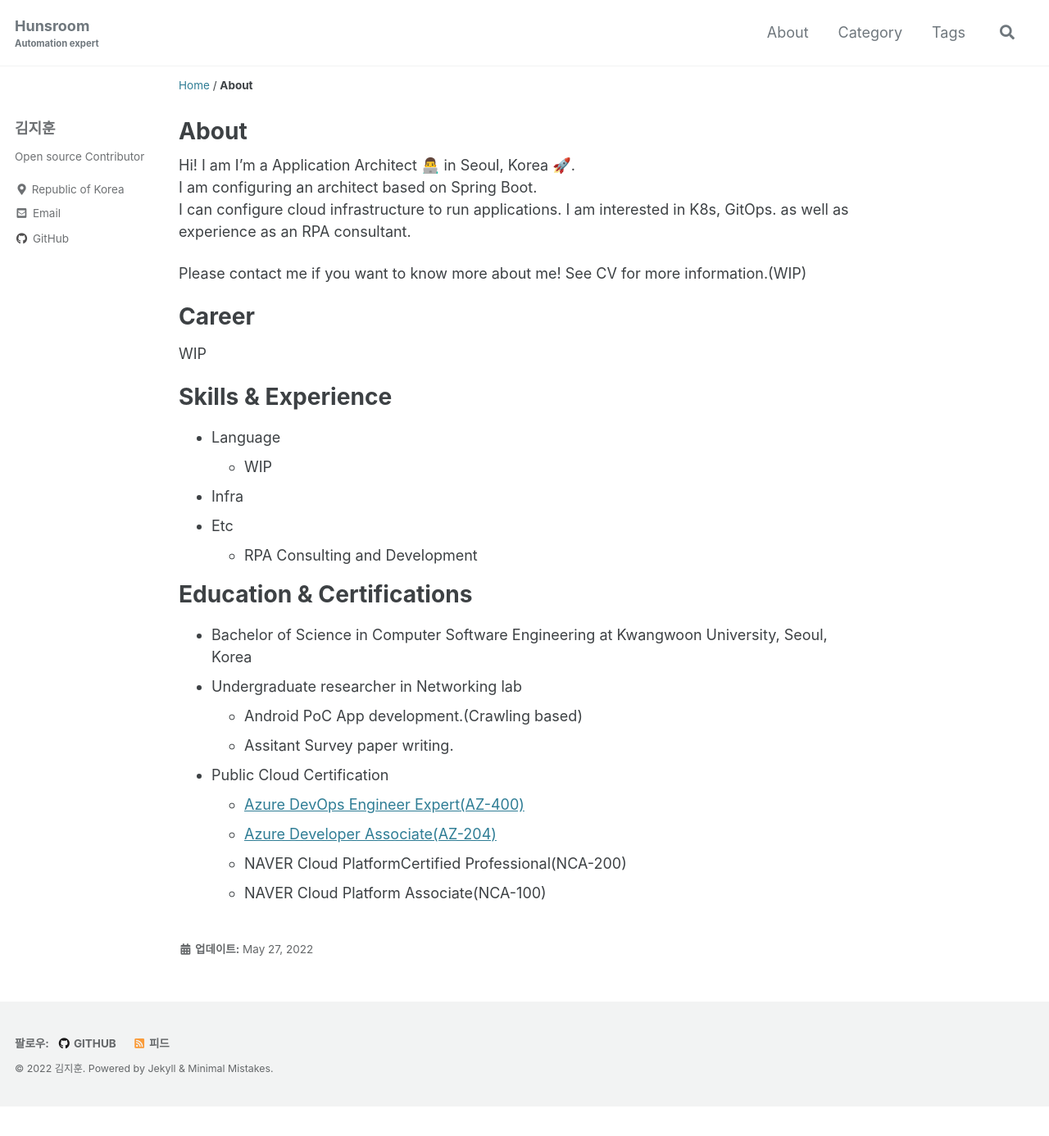
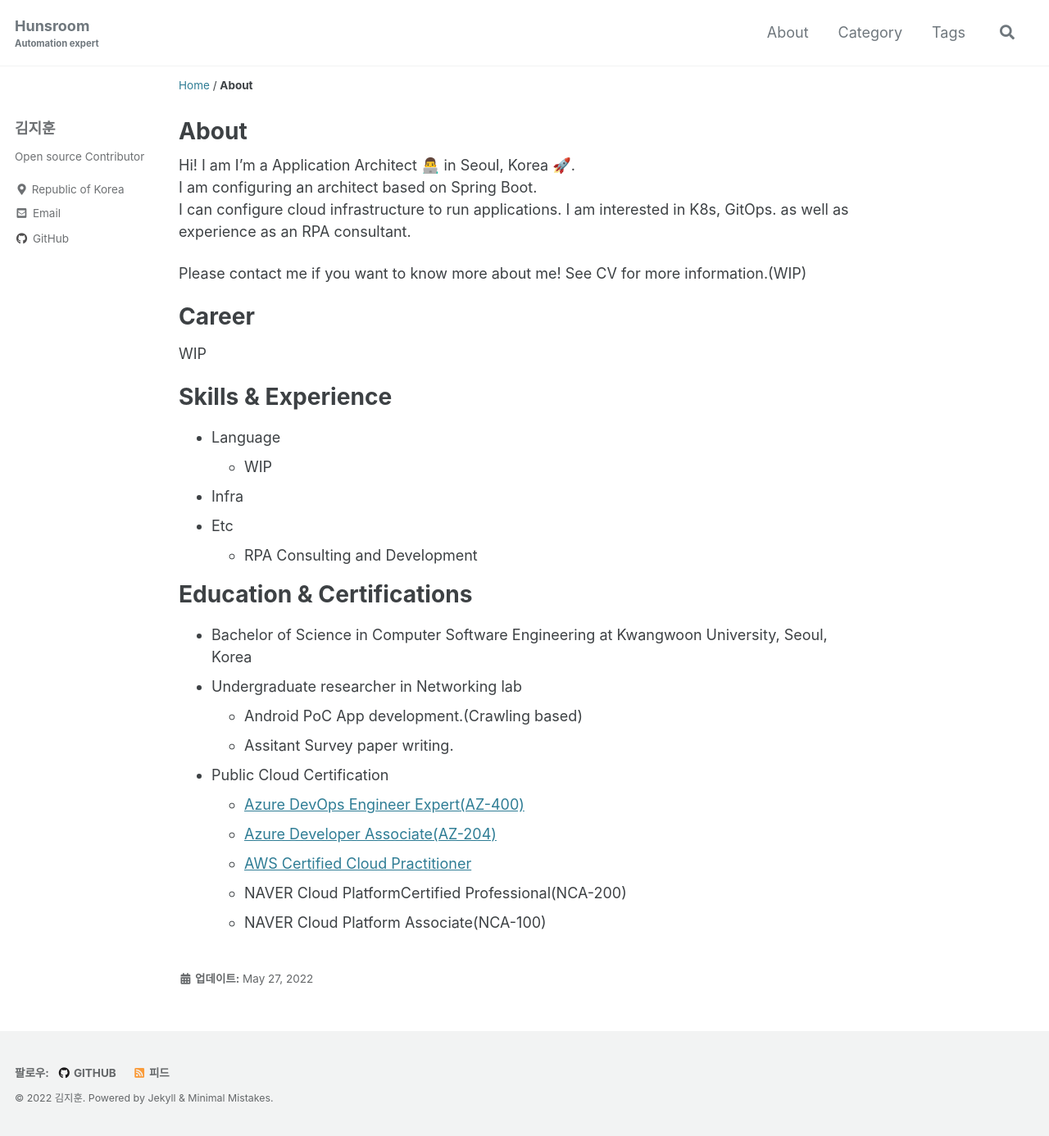
Before and after one commit to shblue21/shblue21.github.io, a Jekyll site: the page built from _pages/about.md, in a window 1280 px wide. Shown: the whole page at 82% size. Built offline with Jekyll 4.4.1, drawn with Linux system fonts in a browser that asks for light colours; cached includes are drawn as plain includes; before the commit the page ends 1350 px from its top, so only the background shows below that.

Commit message:
AWS Certified Cloud Practitioner  반영

```diff
--- a/_pages/about.md
+++ b/_pages/about.md
@@ -32,5 +32,6 @@
 - Public Cloud Certification
   - [Azure DevOps Engineer Expert(AZ-400)](https://www.credly.com/badges/981de455-9de7-4731-b844-0e4f3fecf992)
   - [Azure Developer Associate(AZ-204)](https://www.credly.com/badges/90bd4c1c-2a46-4e0c-8990-0d89635b33e0)
+  - [AWS Certified Cloud Practitioner](https://www.credly.com/badges/49083ebd-a9f2-4e48-863f-01f406cee61c)
   - NAVER Cloud PlatformCertified Professional(NCA-200)
   - NAVER Cloud Platform Associate(NCA-100)
```
